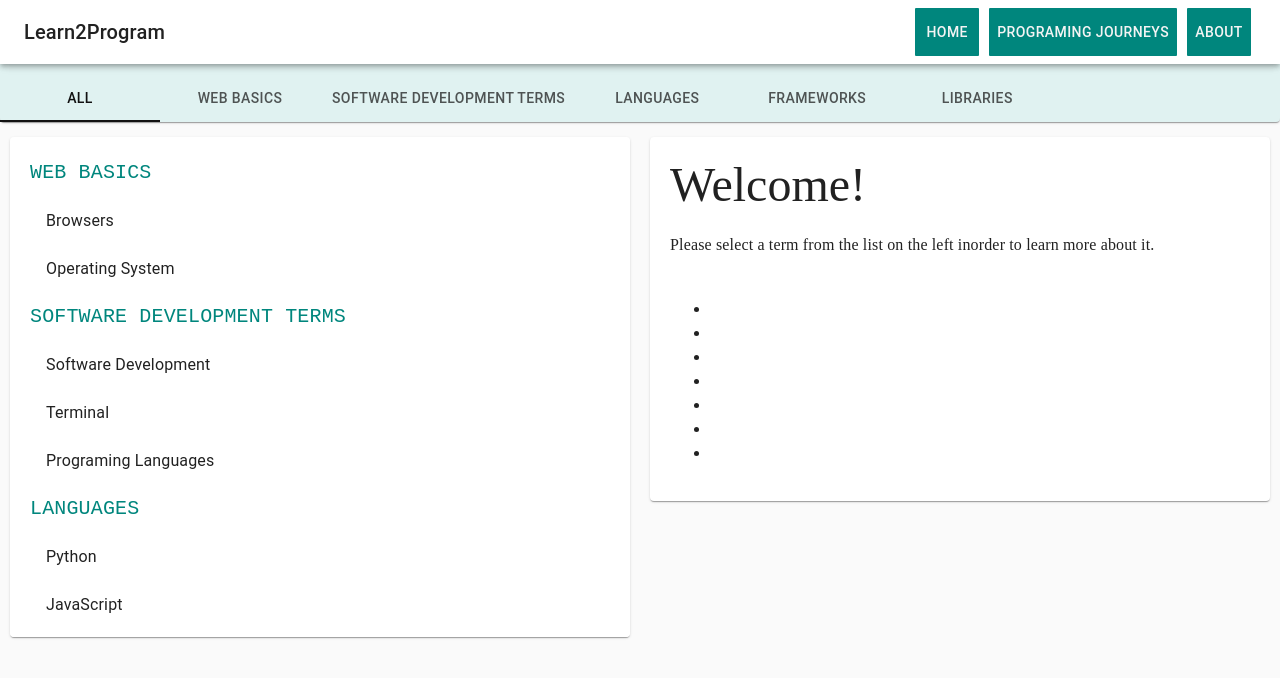
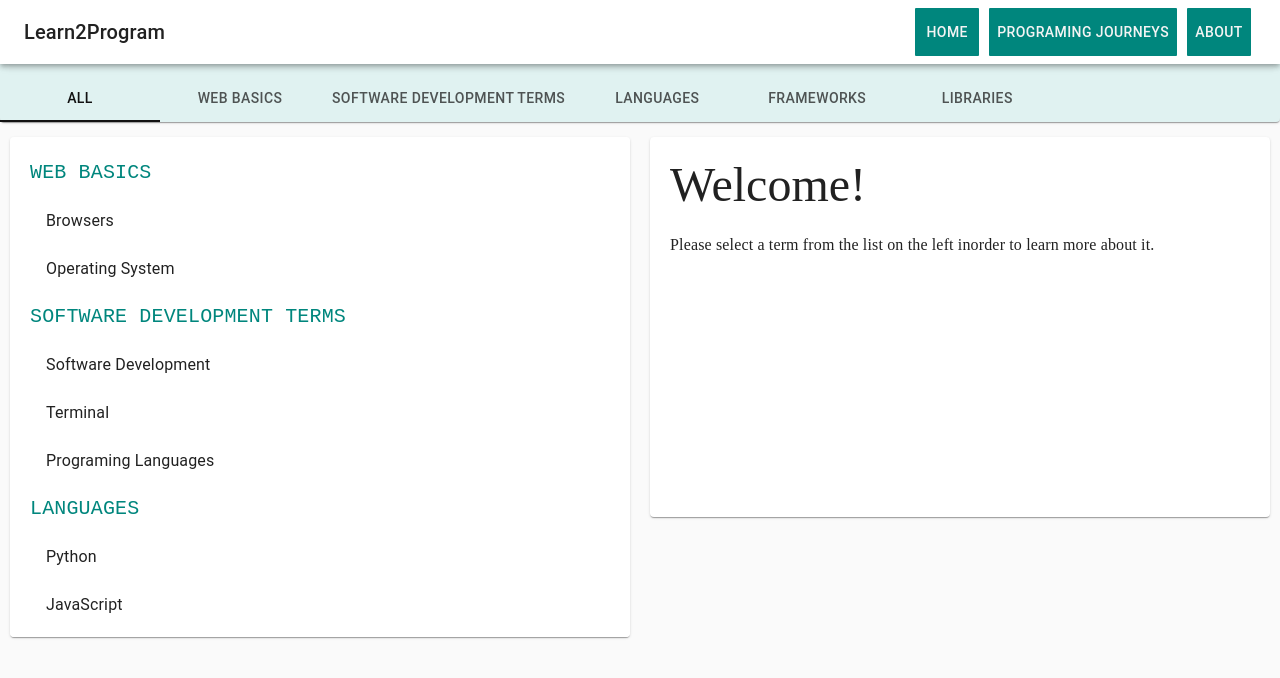
Before and after one commit to kristina-arezina/terms-2-program, a React (Create React App) app: page / in a window 1280 px wide. Shown: the top 678 px of the page. Built offline with nearby package versions, Linux system fonts and the light colour scheme.

Commit message:
indent works

```diff
--- a/src/components/Exercises/index.js
+++ b/src/components/Exercises/index.js
@@ -24,19 +24,24 @@ const styles = {
         overflowWrap:" break-word",
         wordWrap: "break-word",
         hyphens: "auto"
-    }}
+    },
+    link:{
+        marginLeft:20
+    }
+
+}
 
 export default ({
      links,
     link: {
-        link1="",
-        link2="",
-        link3="",
-        link4="",
-        video1="",
-        video2="",
-        video3="",
-        video4="",
+        link1=undefined,
+        link2=undefined,
+        link3=undefined,
+        link4=undefined,
+        video1=undefined,
+        video2=undefined,
+        video3=undefined,
+        video4=undefined,
     },
      exercises,
      category,
@@ -65,33 +70,35 @@ export default ({
                             <br/>
                             {description2}
                             {resourse}
-                                            <ul>
-                                            <li>
-                                                <Link rel="noopener" variant="body1" href={link1} target="_blank">
+                                            <br/>
+                            <br/>
+                                <Link style={styles.link} rel="noopener" variant="body1" href={link1} target="_blank">
                                     {link1}
                                 </Link>
-                                            </li>
-                                            <li>
-                                                <Link rel="noopener" variant="body1" href={link2} target="_blank">
+                            <br/>
+                                <Link style={styles.link} rel="noopener" variant="body1" href={link2} target="_blank">
                                     {link2}
                                 </Link>
-                                            </li>
-                                            <li><Link rel="noopener" variant="body1" href={link3} target="_blank">
+                            <br/>
+                                <Link style={styles.link} rel="noopener" variant="body1" href={link3} target="_blank">
                                     {link3}
-                                            </Link></li>
-                                            <li><Link rel="noopener" variant="body1" href={link4} target="_blank">
+                                </Link>
+                            <br/>
+                                <Link style={styles.link} rel="noopener" variant="body1" href={link4} target="_blank">
                                     {link4}
-                                            </Link></li>
-                                            <li><Link rel="noopener" variant="body1" href={video1} target="_blank">
+                                </Link>
+                            <br/>
+                                <Link style={styles.link} rel="noopener" variant="body1" href={video1} target="_blank">
                                     {video1}
-                                            </Link></li>
-                                            <li><Link rel="noopener" variant="body1" href={video2} target="_blank">
+                                </Link>
+                            <br/>
+                                <Link style={styles.link} rel="noopener" variant="body1" href={video2} target="_blank">
                                     {video2}
-                                            </Link></li>
-                                            <li><Link rel="noopener" variant="body1" href={video3} target="_blank">
+                                </Link>
+                            <br/>
+                                <Link style={styles.link} rel="noopener" variant="body1" href={video3} target="_blank">
                                     {video3}
-                                            </Link></li>
-                                        </ul>
+                                </Link>
                         </Typography>
 
                     </Paper>
@@ -182,33 +189,35 @@ export default ({
                             <br/>
                             {description2}
                             {resourse}
-                            <ul>
-                                <li>
-                                    <Link rel="noopener" variant="body1" href={link1} target="_blank">
+                            <br/>
+                            <br/>
+                            <Link style= {styles.link} rel="noopener" variant="body1" href={link1} target="_blank">
                                 {link1}
                             </Link>
-                                </li>
-                                <li>
-                                    <Link rel="noopener" variant="body1" href={link2} target="_blank">
+                            <br/>
+                            <Link style= {styles.link} rel="noopener" variant="body1" href={link2} target="_blank">
                                 {link2}
                             </Link>
-                                </li>
-                                <li><Link rel="noopener" variant="body1" href={link3} target="_blank">
+                            <br/>
+                            <Link style= {styles.link} rel="noopener" variant="body1" href={link3} target="_blank">
                                 {link3}
-                                </Link></li>
-                                <li><Link rel="noopener" variant="body1" href={link4} target="_blank">
+                            </Link>
+                            <br/>
+                            <Link style= {styles.link} rel="noopener" variant="body1" href={link4} target="_blank">
                                 {link4}
-                                </Link></li>
-                                <li><Link rel="noopener" variant="body1" href={video1} target="_blank">
+                            </Link>
+                            <br/>
+                            <Link style= {styles.link} rel="noopener" variant="body1" href={video1} target="_blank">
                                 {video1}
-                                </Link></li>
-                                <li><Link rel="noopener" variant="body1" href={video2} target="_blank">
+                            </Link>
+                            <br/>
+                            <Link style= {styles.link} rel="noopener" variant="body1" href={video2} target="_blank">
                                 {video2}
-                                </Link></li>
-                                <li><Link rel="noopener" variant="body1" href={video3} target="_blank">
+                            </Link>
+                            <br/>
+                            <Link style= {styles.link} rel="noopener" variant="body1" href={video3} target="_blank">
                                 {video3}
-                                </Link></li>
-                            </ul>
+                            </Link>
 
                         </Typography>
 
--- a/src/storeLink.js
+++ b/src/storeLink.js
@@ -30,6 +30,8 @@ export const links = [
         link1:'https://searchapparchitecture.techtarget.com/definition/software',
         link2:"https://edu.gcfglobal.org/en/computerbasics/understanding-operating-systems/1/",
         link3:"https://edu.gcfglobal.org/en/computerbasics/understanding-operating-systems/1/",
+        link4:"https://edu.gcfglobal.org/en/computerbasics/understanding-operating-systems/1/",
+        video1:"https://www.youtube.com/watch?v=pTdSs8kQqSA",
         video2:"https://www.youtube.com/watch?v=pTdSs8kQqSA",
         video3:"https://www.youtube.com/watch?v=pTdSs8kQqSA",
         video4:"https://www.youtube.com/watch?v=pTdSs8kQqSA",
```
Lines whose indentation alone changed are shown as unchanged.
